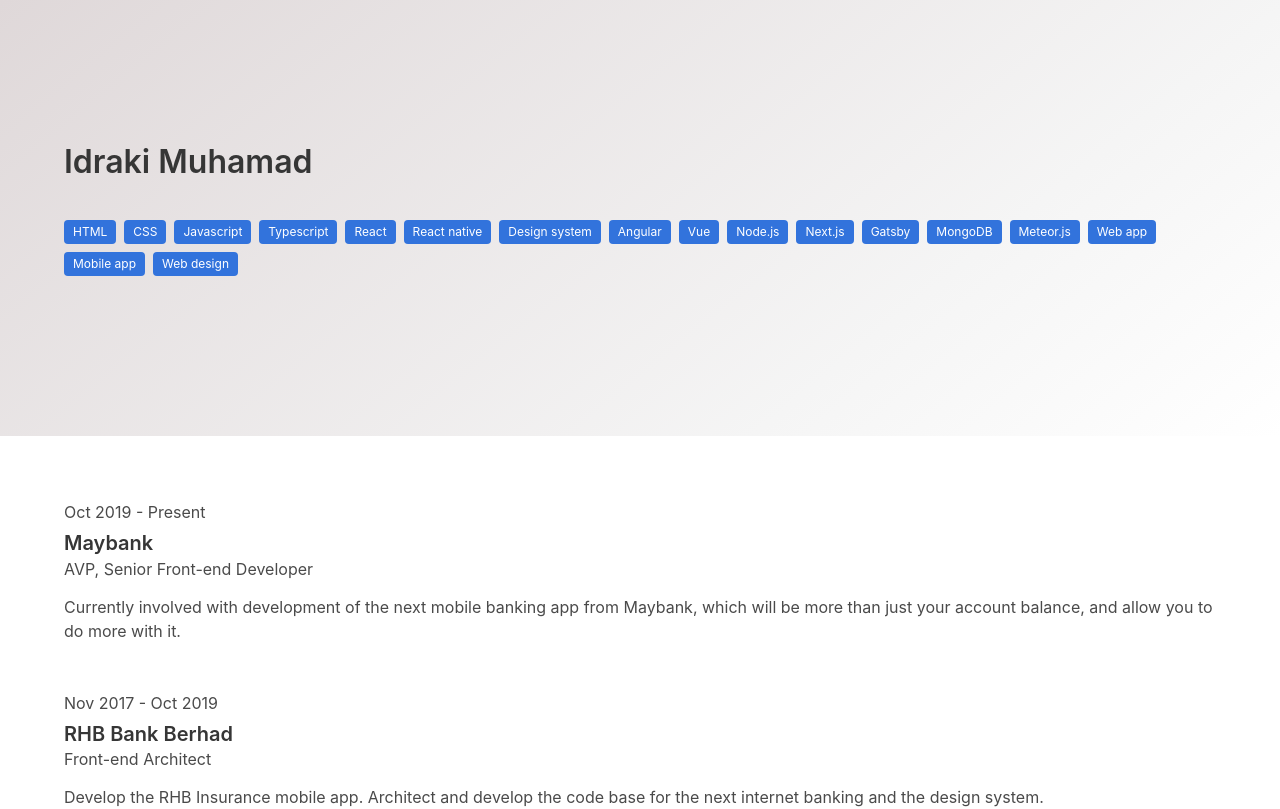
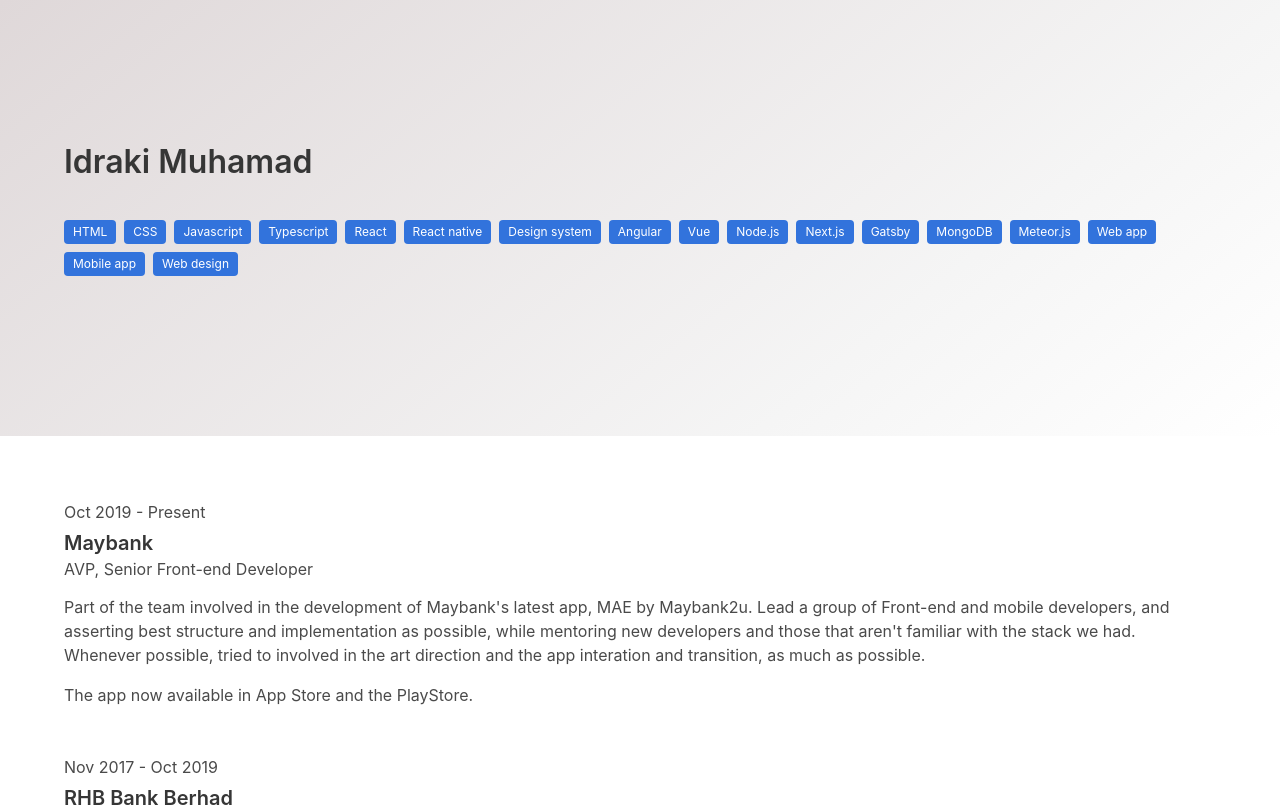
Before and after one commit to idrakimuhamad/idraki.xyz, a Next.js app: page /cv in a window 1280 px wide. Shown: the top 809 px of the page. Built offline with nearby package versions, Linux system fonts and the light colour scheme.

Commit message:
chore(CV): updated the CV details with current progress

```diff
--- a/pages/cv.js
+++ b/pages/cv.js
@@ -28,7 +28,8 @@
     company: 'Maybank',
     title: 'AVP, Senior Front-end Developer',
     descriptions: [
-      'Currently involved with development of the next mobile banking app from Maybank, which will be more than just your account balance, and allow you to do more with it.'
+      "Part of the team involved in the development of Maybank's latest app, MAE by Maybank2u. Lead a group of Front-end and mobile developers, and asserting best structure and implementation as possible, while mentoring new developers and those that aren't familiar with the stack we had. Whenever possible, tried to involved in the art direction and the app interation and transition, as much as possible.",
+      "The app now available in App Store and the PlayStore."
     ]
 },
   {
```
